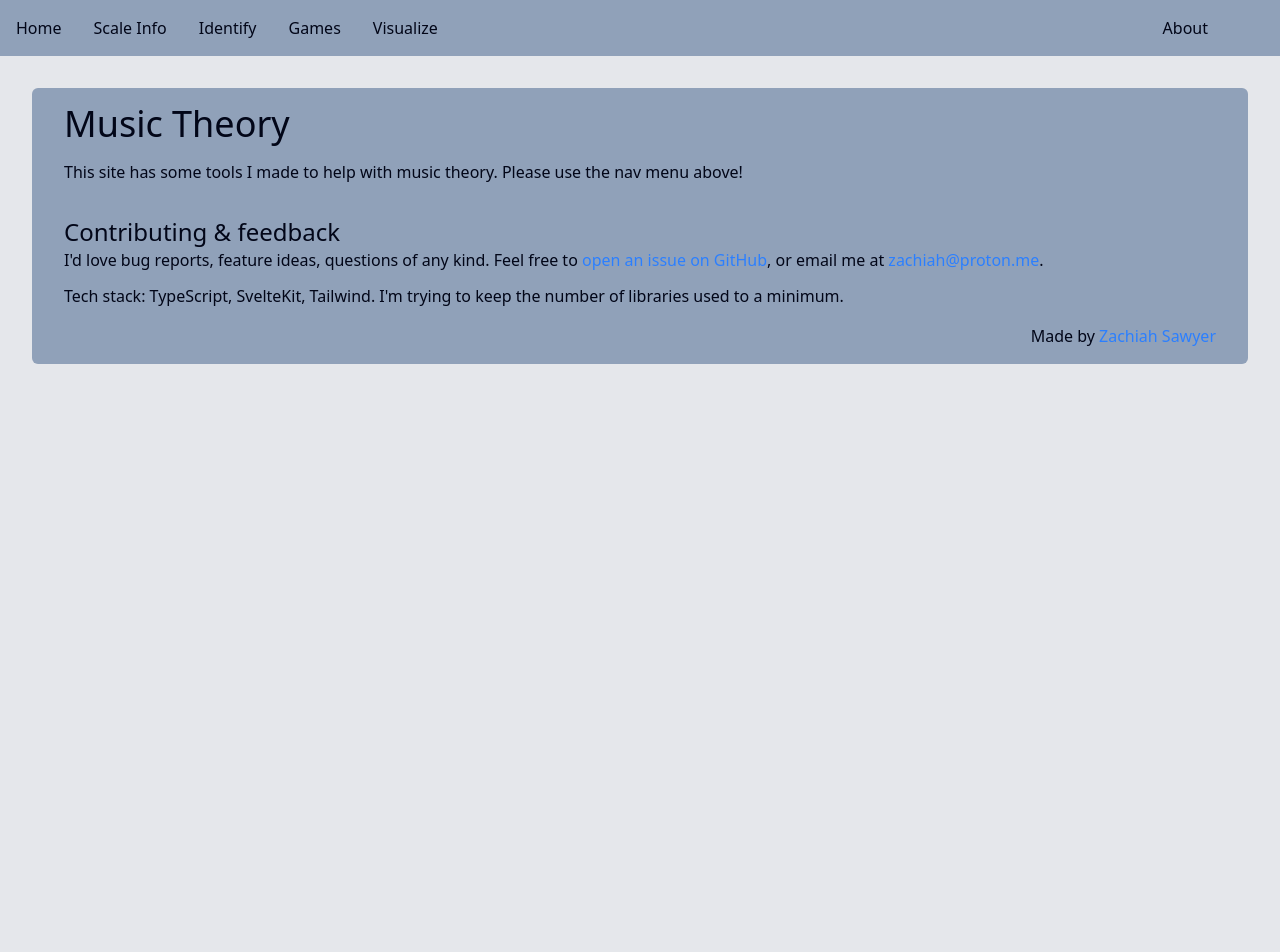
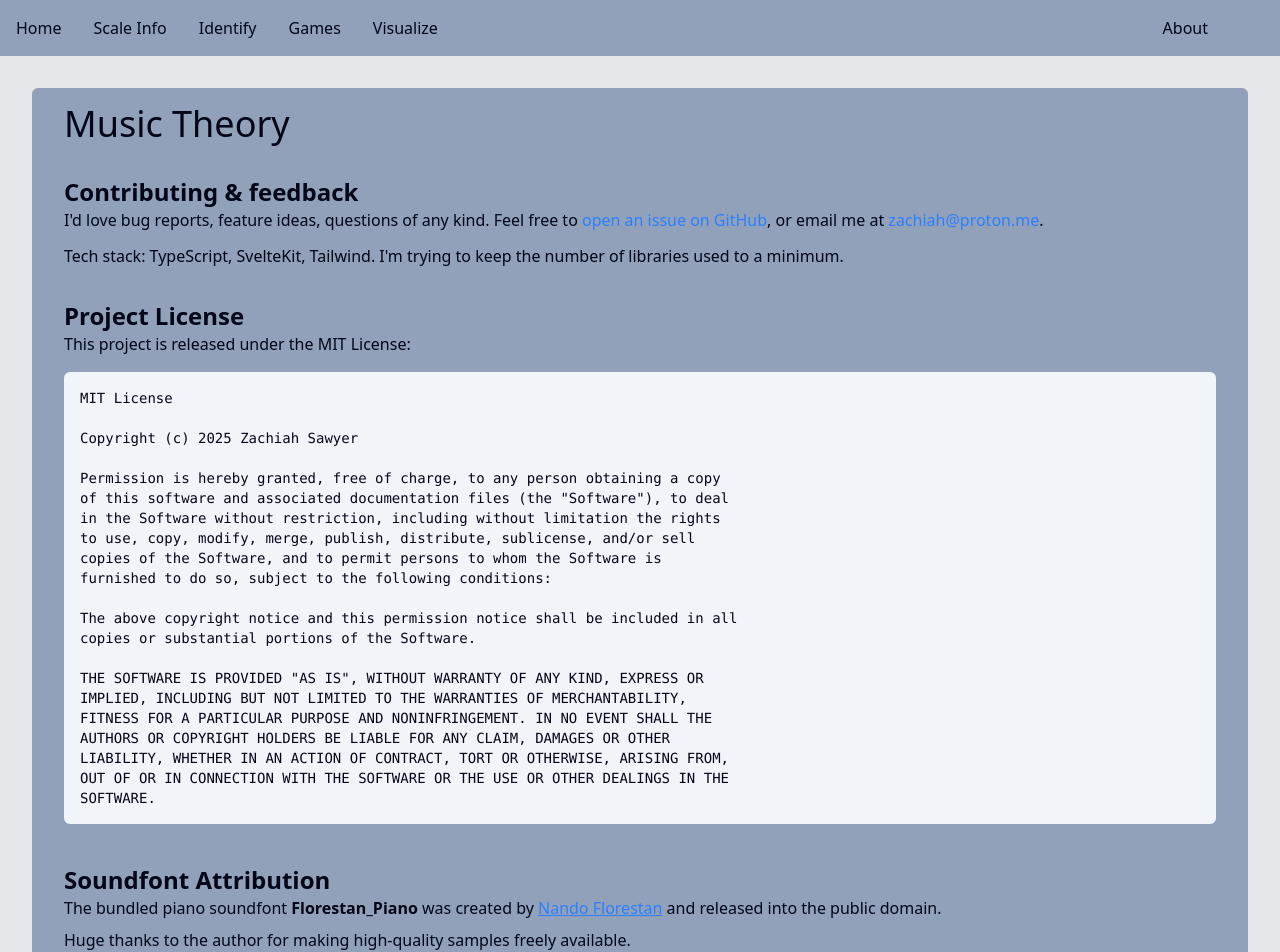
Before and after one commit to Zachiah/music-theory, a SvelteKit app: page /about in a window 1280 px wide. Shown: the top 952 px of the page. Before the commit the page ends 800 px from the top, so only its background shows below. Built offline with nearby package versions, Linux system fonts and the light colour scheme; what @iconify/tailwind4 would draw is missing.

Commit message:
Improve about page

```diff
--- a/src/routes/about/+page.svelte
+++ b/src/routes/about/+page.svelte
@@ -5,10 +5,8 @@
 <Container>
 	<h1 class="text-4xl">Music Theory</h1>
 
-	<p>This site has some tools I made to help with music theory. Please use the nav menu above!</p>
-
 	<section class="mt-4">
-		<h2 class="text-2xl">Contributing &amp; feedback</h2>
+		<h2 class="text-2xl font-semibold">Contributing &amp; feedback</h2>
 		<p class="mb-3">
 			I'd love bug reports, feature ideas, questions of any kind. Feel free to <a
 				href="https://github.com/Zachiah/music-theory/issues/new"
@@ -22,7 +20,49 @@
 		</p>
 	</section>
 
-	<p class="text-right">
+	<section class="mt-4">
+		<h2 class="text-2xl font-semibold">Project License</h2>
+		<p class="mb-4">This project is released under the MIT License:</p>
+		<pre class="bg-surface-2 overflow-auto rounded-md p-4 text-sm">
+MIT License
+
+Copyright (c) 2025 Zachiah Sawyer
+
+Permission is hereby granted, free of charge, to any person obtaining a copy
+of this software and associated documentation files (the "Software"), to deal
+in the Software without restriction, including without limitation the rights
+to use, copy, modify, merge, publish, distribute, sublicense, and/or sell
+copies of the Software, and to permit persons to whom the Software is
+furnished to do so, subject to the following conditions:
+
+The above copyright notice and this permission notice shall be included in all
+copies or substantial portions of the Software.
+
+THE SOFTWARE IS PROVIDED "AS IS", WITHOUT WARRANTY OF ANY KIND, EXPRESS OR
+IMPLIED, INCLUDING BUT NOT LIMITED TO THE WARRANTIES OF MERCHANTABILITY,
+FITNESS FOR A PARTICULAR PURPOSE AND NONINFRINGEMENT. IN NO EVENT SHALL THE
+AUTHORS OR COPYRIGHT HOLDERS BE LIABLE FOR ANY CLAIM, DAMAGES OR OTHER
+LIABILITY, WHETHER IN AN ACTION OF CONTRACT, TORT OR OTHERWISE, ARISING FROM,
+OUT OF OR IN CONNECTION WITH THE SOFTWARE OR THE USE OR OTHER DEALINGS IN THE
+SOFTWARE.</pre>
+	</section>
+
+	<section class="mt-6">
+		<h2 class="text-2xl font-semibold">Soundfont Attribution</h2>
+		<p class="mb-2">
+			The bundled piano soundfont <strong>Florestan_Piano</strong> was created by
+			<a
+				class="text-primary underline"
+				href="https://web.archive.org/web/20160308061905/http://nando.oui.com.br/pages/soundfonts.html"
+				target="_blank"
+				rel="noopener noreferrer">Nando Florestan</a
+			>
+			and released into the public domain.
+		</p>
+		<p>Huge thanks to the author for making high-quality samples freely available.</p>
+	</section>
+
+	<p class="mt-8 text-right">
 		Made by <a class="text-primary" href="https://zachiah.com/">Zachiah Sawyer</a>
 	</p>
 </Container>
```
